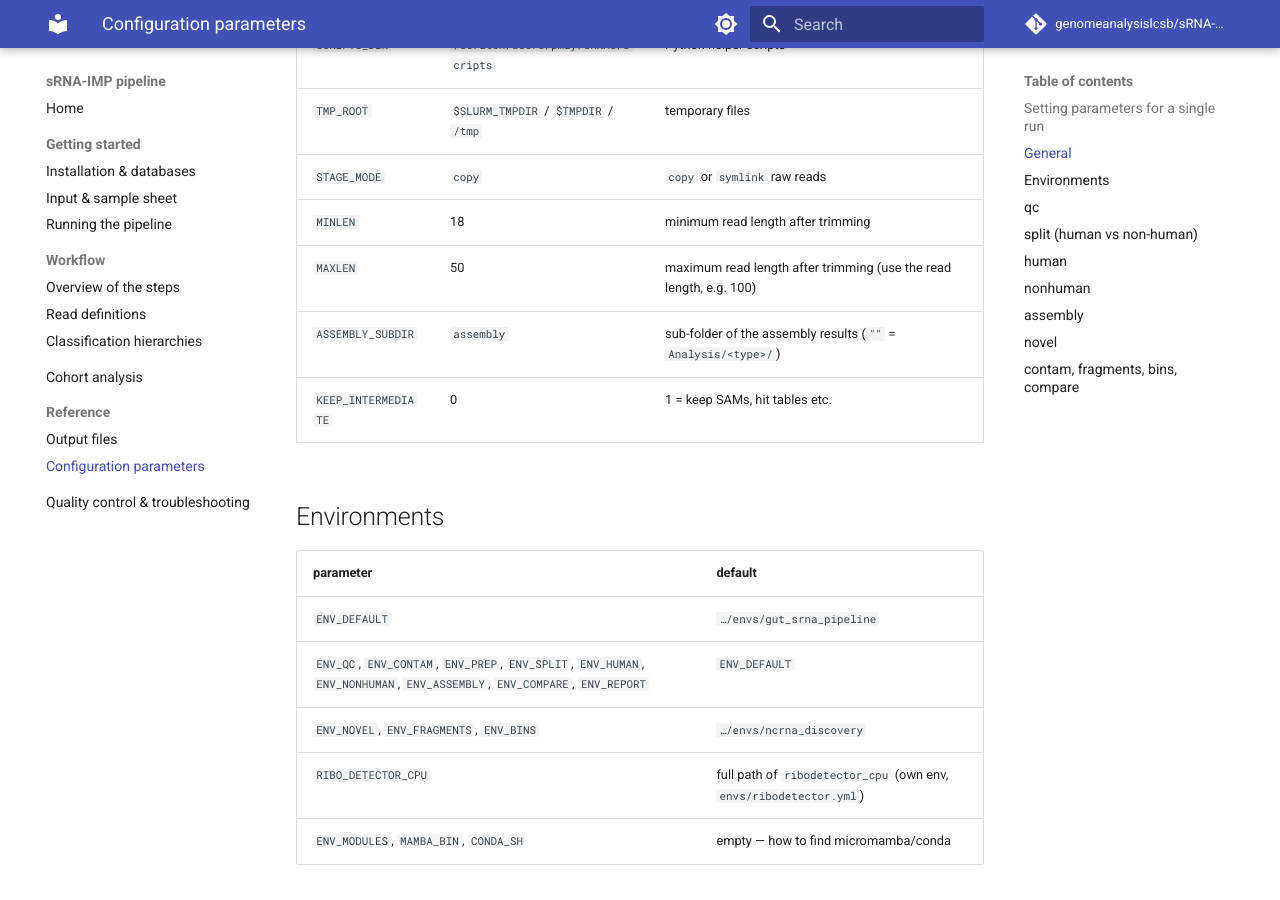
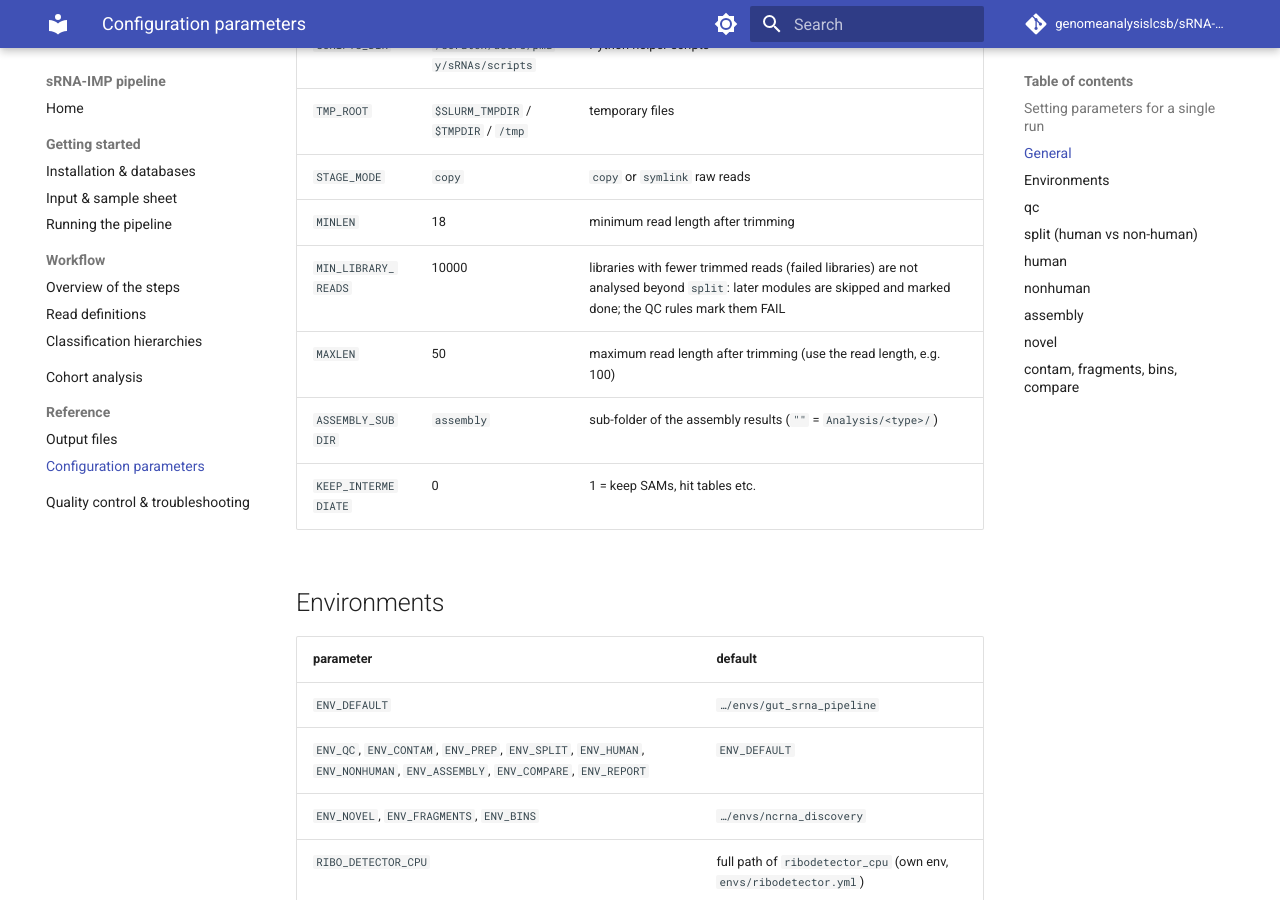
Before and after one commit to genomeanalysislcsb/sRNA-IMP, an MkDocs documentation site: the page built from docs/configuration.md, in a window 1280 px wide and 900 px high, scrolled down 801 px. Built offline with MkDocs 1.6.1 and Material for MkDocs 9.7.7, drawn with Linux system fonts in a browser that asks for light colours; comment, search, counter and statistics services are not loaded.

Commit message:
failed libraries, status script resubmission fixes

```diff
--- a/docs/configuration.md
+++ b/docs/configuration.md
@@ -28,6 +28,7 @@
 | `TMP_ROOT` | `$SLURM_TMPDIR` / `$TMPDIR` / `/tmp` | temporary files |
 | `STAGE_MODE` | `copy` | `copy` or `symlink` raw reads |
 | `MINLEN` | 18 | minimum read length after trimming |
+| `MIN_LIBRARY_READS` | 10000 | libraries with fewer trimmed reads (failed libraries) are not analysed beyond `split`: later modules are skipped and marked done; the QC rules mark them FAIL |
 | `MAXLEN` | 50 | maximum read length after trimming (use the read length, e.g. 100) |
 | `ASSEMBLY_SUBDIR` | `assembly` | sub-folder of the assembly results (`""` = `Analysis/<type>/`) |
 | `KEEP_INTERMEDIATE` | 0 | 1 = keep SAMs, hit tables etc. |
```
Also changed, not shown: 3 other files.
